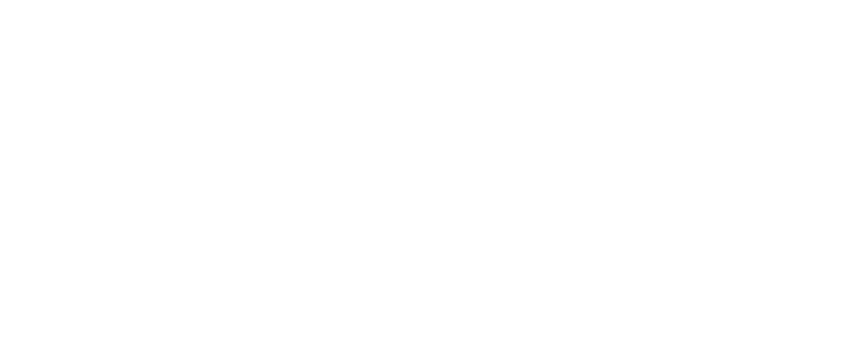
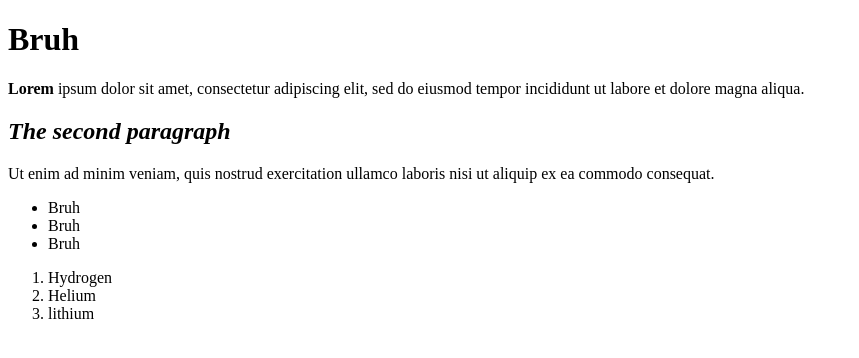
Before and after one commit to SunburntPenguin1/practice, a plain HTML site: page html-boilerplate/index.html in a window 1280 px wide. Shown: the whole page, without its empty margins (0-859 px from the left). Drawn offline with Linux system fonts and the light colour scheme.

Commit message:
project update

```diff
--- a/html-boilerplate/index.html
+++ b/html-boilerplate/index.html
@@ -4,7 +4,26 @@
         <meta charset="UTF-8"> <!-- encodes webpage for display -->
         <title>My first webpage</title> <!-- #displayed in browser tab -->
     </head>
-<body>
-</body>
+    <body>
+        <h1>Bruh</h1> <!-- a heading -->
+            <p> <strong>Lorem</strong> ipsum dolor sit amet, consectetur adipiscing elit, sed do eiusmod tempor
+            incididunt ut labore et dolore magna aliqua. </p> <!-- a paragraph with bolding-->
+        <h2> <em>The second paragraph</em> </h2> <!-- a second heading -->
+            <p>Ut enim ad minim veniam, quis nostrud exercitation ullamco laboris
+            nisi ut aliquip ex ea commodo consequat.</p>
+
+        <ul>
+            <li>Bruh</li>
+            <li>Bruh</li>
+            <li>Bruh </li> <!-- Unordered list, bullet points -->
+        </ul>
+
+        <ol>
+            <li>Hydrogen</li> <!-- ordered list -->
+            <li>Helium</li>
+            <li>lithium</li>
+        </ol>
+
+    </body>
 
 </html> <!-- #root element of the document -->
```
